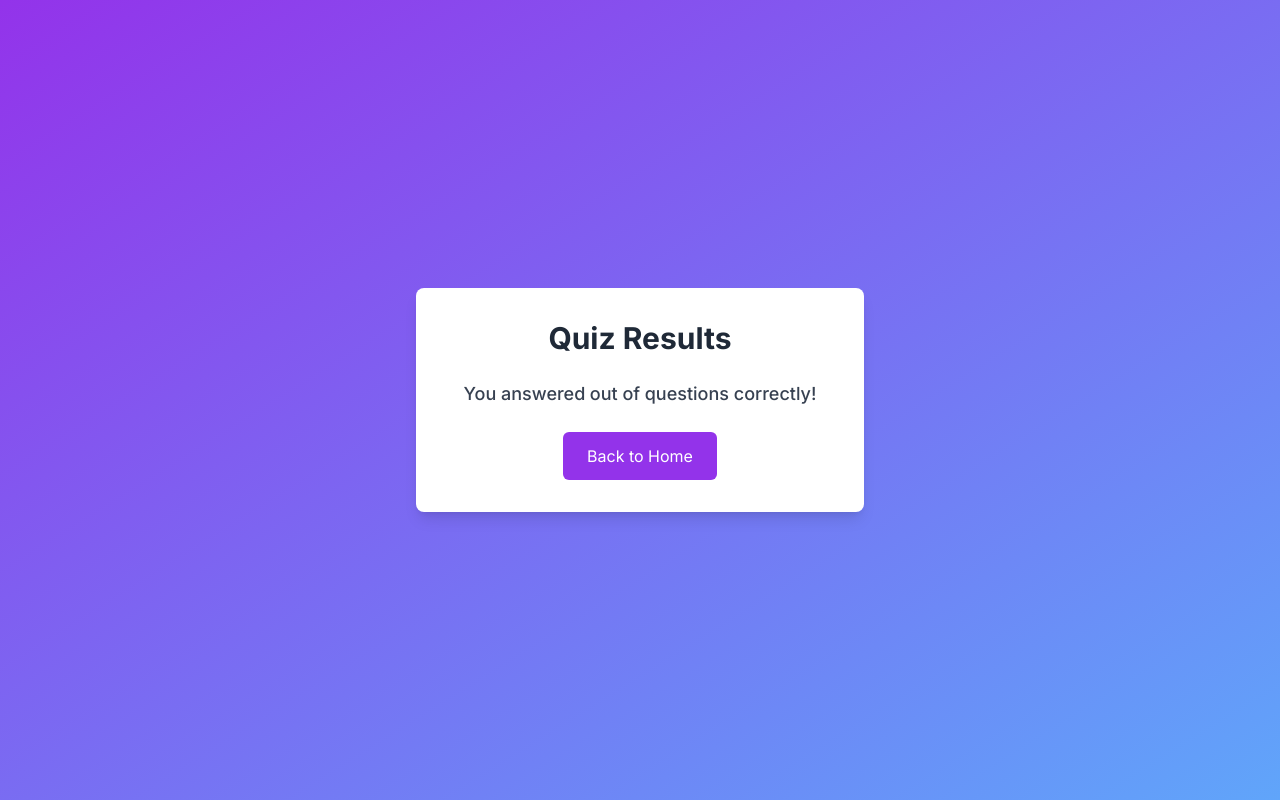
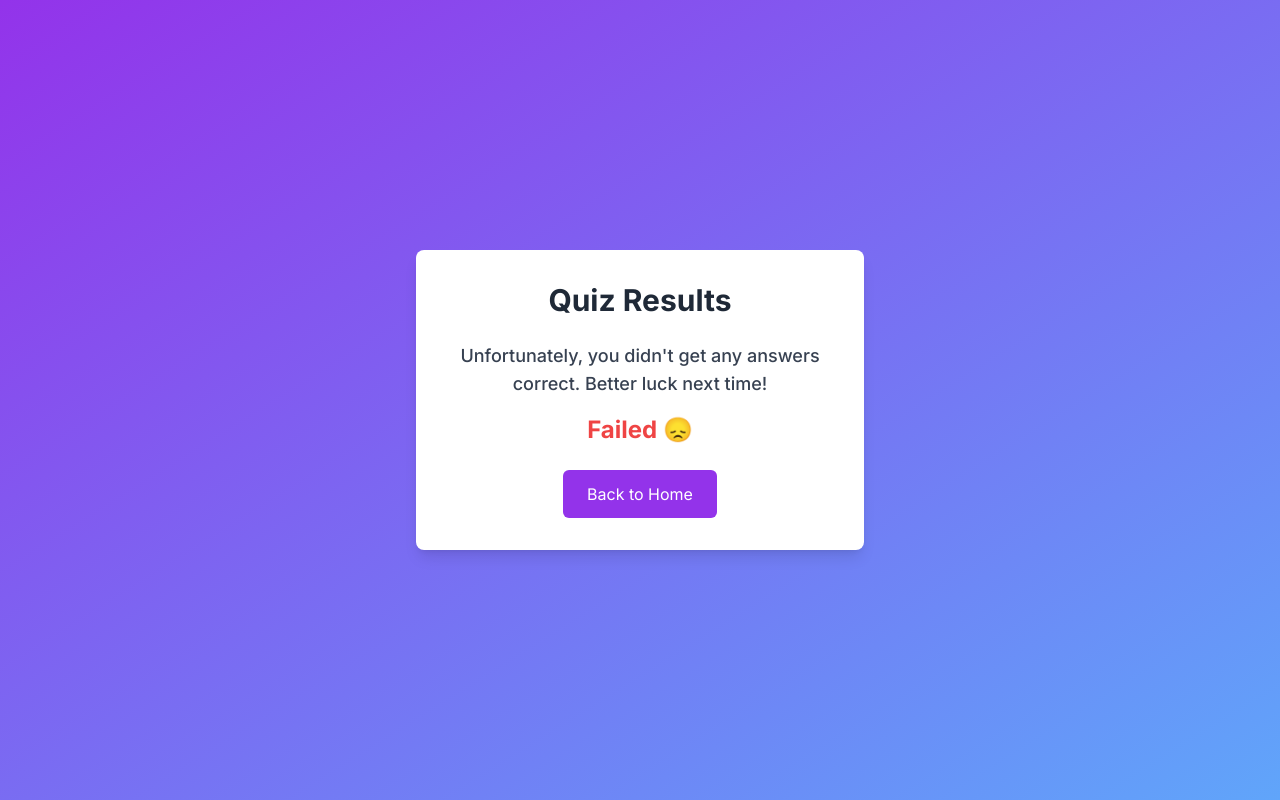
Before and after one commit to iqbal-webpatriot/nextjs-quiz-app, a Next.js app in the folder frontend/: page /result in a window 1280 px wide. Built offline with nearby package versions, Linux system fonts and the light colour scheme.

Commit message:
updated result content and ui

```diff
--- a/frontend/app/result/page.tsx
+++ b/frontend/app/result/page.tsx
@@ -5,8 +5,8 @@ import { useRouter, useSearchParams } from "next/navigation";
 export default function ResultPage() {
     const router = useRouter();
     const searchParms=useSearchParams();
-    const correctAnswers=searchParms.get('correctAnswers');
-    const totalQuestions=searchParms.get('totalQuestions');
+    const correctAnswers=Number(searchParms.get('correctAnswers'));
+    const totalQuestions=Number(searchParms.get('totalQuestions'));
 
 
   return (
@@ -17,6 +17,11 @@ export default function ResultPage() {
         </h1>
 
         <div className="text-center">
+  {correctAnswers === 0 ? (
+    <p className="text-lg font-medium text-gray-700">
+      Unfortunately, you didn't get any answers correct. Better luck next time!
+    </p>
+  ) : (
     <p className="text-lg font-medium text-gray-700">
       You answered
       <span className="text-purple-600 font-semibold"> {correctAnswers} </span>
@@ -24,6 +29,22 @@ export default function ResultPage() {
       <span className="text-purple-600 font-semibold"> {totalQuestions} </span>
       questions correctly!
     </p>
+  )}
+
+  <div className="mt-4">
+    {correctAnswers === 0 && (
+      <p className="text-red-500 font-bold text-2xl">Failed 😞</p>
+    )}
+    {correctAnswers > 0 && correctAnswers / totalQuestions < 0.5 && (
+      <p className="text-red-500 font-bold text-2xl">Failed 😞</p>
+    )}
+    {correctAnswers / totalQuestions >= 0.5 && correctAnswers / totalQuestions < 0.8 && (
+      <p className="text-yellow-500 font-bold text-2xl">Need Improvement 😊</p>
+    )}
+    {correctAnswers / totalQuestions >= 0.8 && (
+      <p className="text-green-500 font-bold text-2xl">Pass 🎉</p>
+    )}
+  </div>
 </div>
 
         <div className="flex justify-center">
--- a/frontend/app/test/page.tsx
+++ b/frontend/app/test/page.tsx
@@ -10,6 +10,7 @@ const TestPage = () => {
   const slug = search.get("topic");
   const [currentQuestionIndex, setCurrentQuestionIndex] = useState(0);
   const [selectedAnswer, setSelectedAnswer] = useState<string | null>(null);
+  const [correctAnswers, setCorrectAnswers] = useState(0);
   // Get questions for the selected slug
   const questions = slug ? QUESTIONS_DATA[slug as string] : undefined;
   console.log("questions: ", questions);
@@ -24,6 +25,9 @@ const TestPage = () => {
     if (!selectedAnswer) {
       alert("Please select an option!");
       return;
+    }
+    if(selectedAnswer===currentQuestion?.answer){
+       setCorrectAnswers((prev)=>prev+1)
     }
     setSelectedAnswer(null);
     setCurrentQuestionIndex(currentQuestionIndex + 1);
@@ -80,7 +84,7 @@ const TestPage = () => {
             Congratulations 🚀 You have completed the test. <br />
             <Link
               className="text-blue-600 ml-2"
-              href={`/result?correctAnswers=${5}&totalQuestions=${10}`}
+              href={`/result?correctAnswers=${correctAnswers}&totalQuestions=${questions.length}`}
             >
               View Score
             </Link>
```
Lines whose indentation alone changed are shown as unchanged.
